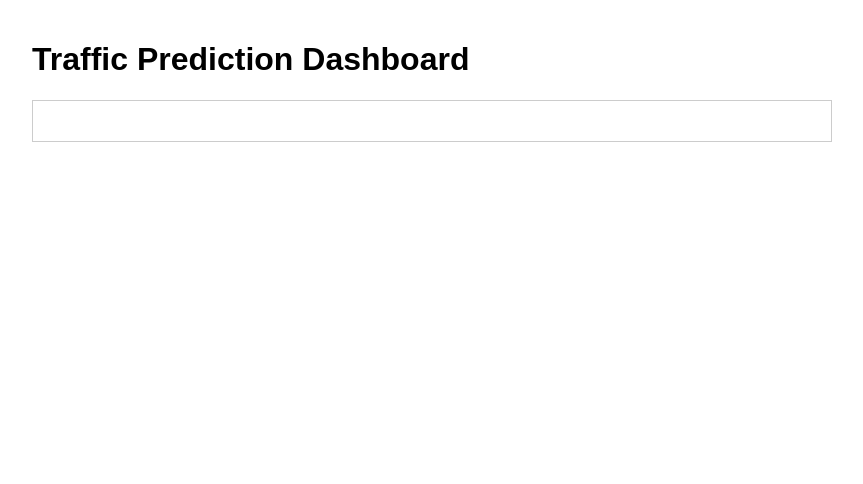
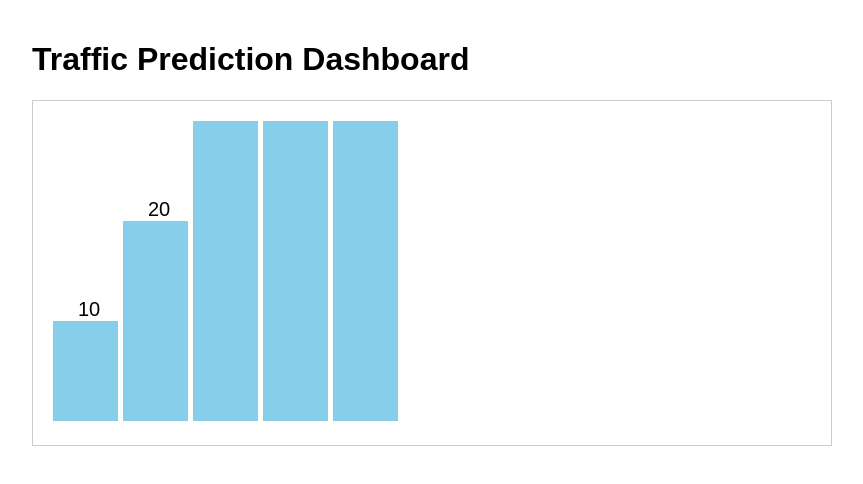
Before and after one commit to Rival-05/Traffic-Prediction-and-Load-Balancing, a website: page public/index.html in a window 1280 px wide. Shown: the whole page, without its empty margins (208-1071 px from the left). Drawn offline with nearby package versions, Linux system fonts and the light colour scheme.

Commit message:
Created and Integrated script.js with index.html

```diff
--- a/app.js
+++ b/app.js
@@ -3,7 +3,7 @@ const path = require('path');
 const app = express();
 
 // Serve static files from the 'public' directory
-app.use(express.static(path.join(__dirname, 'public')));
+app.use(express.static(path.join( 'public')));
 
 // Start the server
 const PORT = 3000;
--- a/public/index.html
+++ b/public/index.html
@@ -11,5 +11,7 @@
         <h1>Traffic Prediction Dashboard</h1>
         <div class="visualization" id="visualization"></div>
     </div>
+    <script src="https://d3js.org/d3.v6.min.js"></script>
+    <script src="script.js"></script>
 </body>
 </html>
--- /dev/null
+++ b/public/script.js
@@ -0,0 +1,31 @@
+// Simulated data for visualization
+const data = [10, 20, 30, 40, 50];
+
+// Select the div with the id 'visualization'
+const svg = d3.select("#visualization")
+  .append("svg") // Append an SVG element
+  .attr("width", 500) // Set the width of the SVG
+  .attr("height", 300); // Set the height of the SVG
+
+// Bind data to the SVG elements and create rectangles
+svg.selectAll("rect")
+  .data(data) // Bind data
+  .enter() // Create placeholders for each data point
+  .append("rect") // Append a rectangle for each data point
+  .attr("x", (d, i) => i * 70) // Set the x position based on index
+  .attr("y", d => 300 - 10 * d) // Set the y position based on data value
+  .attr("width", 65) // Set the width of each bar
+  .attr("height", d => d * 10) // Set the height based on data value
+  .attr("fill", "skyblue"); // Set the color of the bars
+
+// Add text labels
+svg.selectAll("text")
+  .data(data) // Bind data
+  .enter() // Create placeholders for each data point
+  .append("text") // Append a text element for each data point
+  .text(d => d) // Set the text content to the data value
+  .attr("x", (d, i) => i * 70 + 25) // Set the x position
+  .attr("y", d => 300 - 10 * d - 5) // Set the y position
+  .attr("font-family", "sans-serif") // Set the font family
+  .attr("font-size", "20px") // Set the font size
+  .attr("fill", "black"); // Set the color of the text
```
